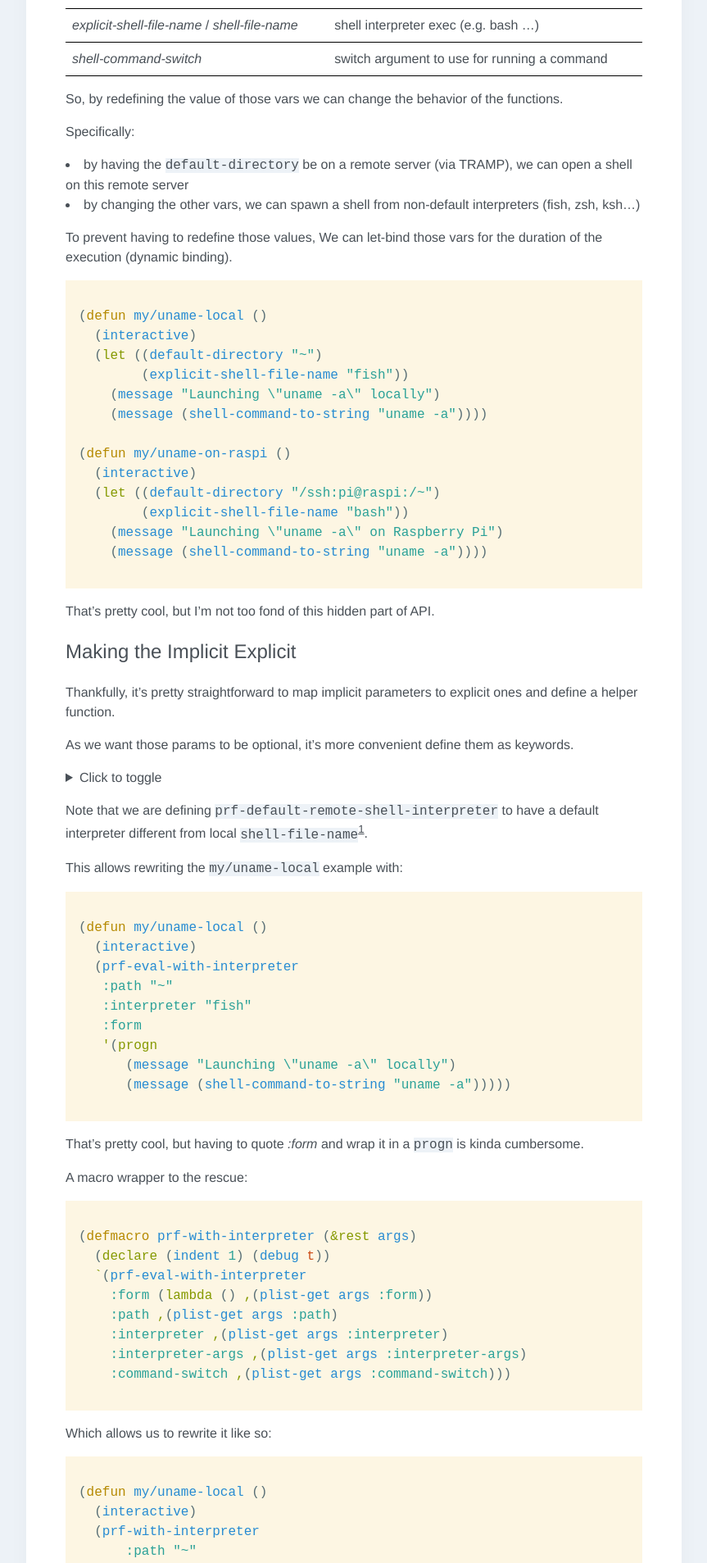
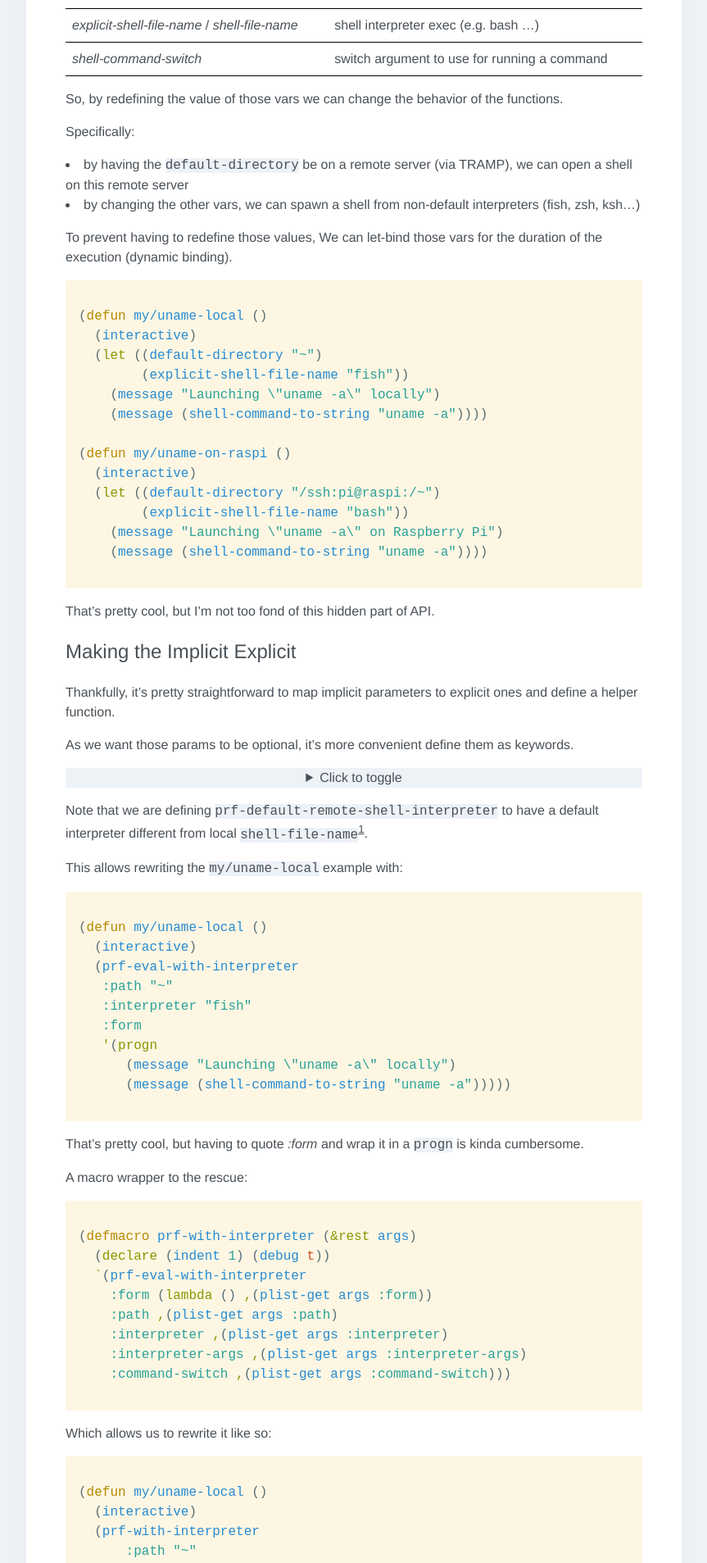
Before and after one commit to p3r7/blog, a Jekyll site: the page built from _posts/2020-01-19-painless-emacs-shell-commands.md, in a window 1280 px wide. Shown: the part 1108-3015 px from the top of the page at 82% size, without its empty margins (208-1071 px from the left). Built offline with Jekyll 4.4.1, drawn with Linux system fonts in a browser that asks for light colours; some web fonts are replaced.

Commit message:
Some summary / details styling

```diff
--- a/_sass/_type.scss
+++ b/_sass/_type.scss
@@ -63,3 +63,22 @@ pre {
 .date {
     opacity: 0.6;
 }
+
+details summary {
+    background: #edf2f7;
+    text-align: center;
+    cursor: pointer;
+}
+
+// chrome
+details summary::-webkit-details-marker {
+    // display: none;
+}
+// ff
+details > summary:first-of-type {
+    // list-style-type: none;
+}
+
+details[open] > summary {
+    background: #f7eded;
+}
```
